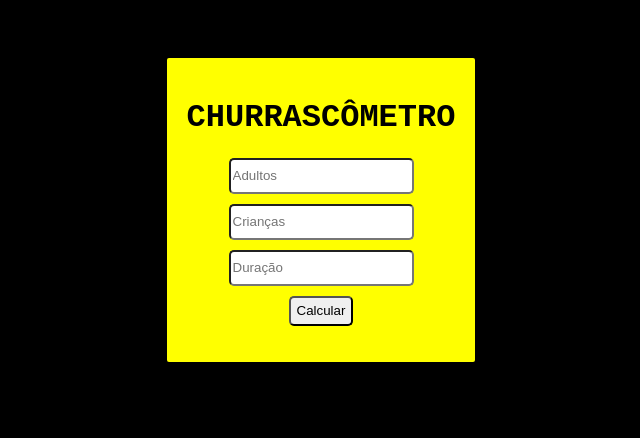
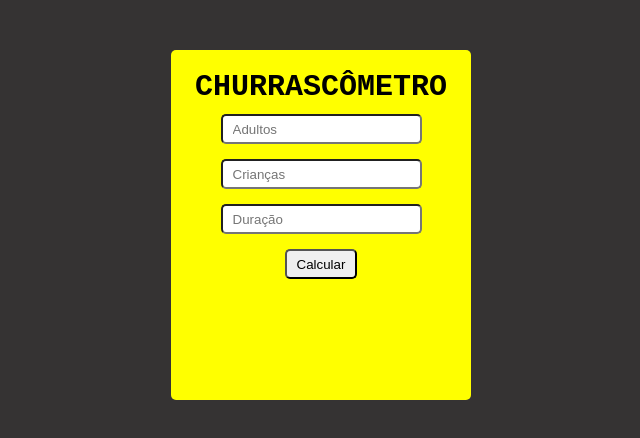
Before and after one commit to Luizcavalcantte/churrascometro, a plain HTML site: page churrascometro/index.html in a window 1280 px wide. Shown: the whole page, without its empty margins (319-959 px from the left). Drawn offline with Linux system fonts and the light colour scheme.

Commit message:
ajustes css

```diff
--- a/churrascometro/index.html
+++ b/churrascometro/index.html
@@ -4,21 +4,23 @@
     <meta charset="UTF-8" />
     <meta http-equiv="X-UA-Compatible" content="IE=edge" />
     <meta name="viewport" content="width=device-width, initial-scale=1.0" />
-    <title>Testes</title>
+    <title>Churrascômetro</title>
     <link href="./style.css" rel="stylesheet" />
   </head>
   <body>
     <div class="container">
-      <h1 class="titulo">CHURRASCÔMETRO</h1>
-      <input id="adultos" type="tel" placeholder="Adultos" />
-      <input id="criancas" type="tel" placeholder="Crianças" />
-      <input id="duracao" type="tel" placeholder="Duração" />
-      <input type="button" onclick="calcular()" value="Calcular" />
+      <div>
+        <h1 class="titulo">CHURRASCÔMETRO</h1>
+        <input id="adultos" type="number" placeholder="Adultos" />
+        <input id="criancas" type="number" placeholder="Crianças" />
+        <input id="duracao" type="number" placeholder="Duração" />
+        <input type="button" onclick="calcular()" value="Calcular" />
+      </div>
 
       <div class="results">
         <p id="1"></p>
+        <p id="3"></p>
         <p id="2"></p>
-        <p id="3"></p>
       </div>
     </div>
     <script src="./script.js"></script>
--- a/churrascometro/style.css
+++ b/churrascometro/style.css
@@ -1,28 +1,40 @@
+* {
+  margin: 0;
+  padding: 0;
+  box-sizing: border-box;
+}
 body {
-  background-color: black;
-  text-align: center;
+  background-color: rgb(53, 51, 51);
+  display: flex;
+  justify-content: center;
 }
 .container {
-  border-radius: 2px;
+  border-radius: 5px;
   background-color: yellow;
-  display: inline-block;
-  text-align: center;
+  display: flex;
+  flex-direction: column;
+  width: 300px;
+  height: 350px;
   padding: 20px;
   margin-top: 50px;
   font-family: sans-serif;
+}
+.titulo {
+  font-family: "Courier New", Courier, monospace;
+  font-size: 30px;
+  text-align: center;
+  margin-bottom: 10px;
 }
 input {
   border-radius: 5px;
   display: block;
   color: black;
   margin: auto;
-  margin-bottom: 10px;
+  margin-bottom: 15px;
   height: 30px;
+  padding: 0 10px 0 10px;
 }
 .results {
   font-weight: bolder;
+  margin: auto;
 }
-
-.titulo {
-  font-family: "Courier New", Courier, monospace;
-}
```
